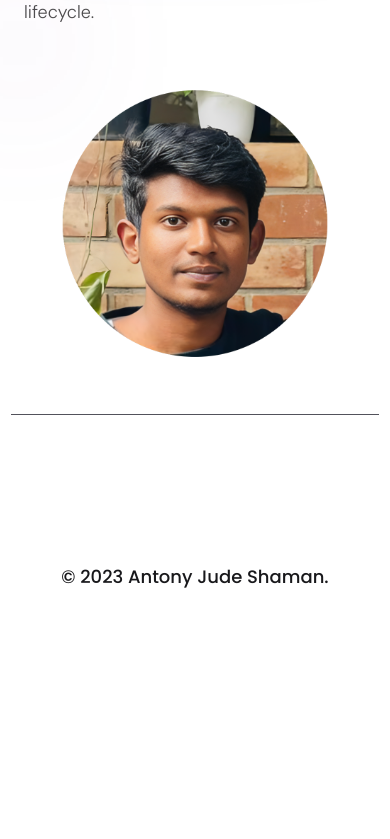
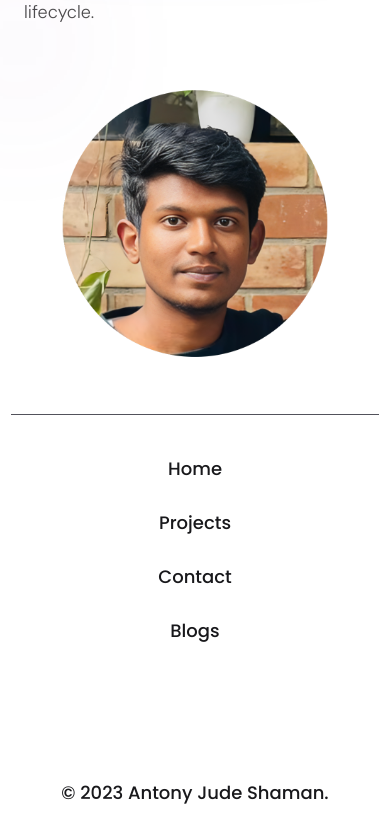
Before and after one commit to AntonyJudeShaman/Portfolio-3.0, a Next.js app: page /about in a window 390 px wide. Shown: the part 1176-2015 px from the top of the page. Before the commit the page ends 1799 px from the top, so only its background shows below. Built offline with nearby package versions, Linux system fonts and the light colour scheme; a web font is replaced by a local one.

Commit message:
changed some colors

```diff
--- a/components/newsletter.tsx
+++ b/components/newsletter.tsx
@@ -10,19 +10,19 @@ import { Input2 } from "./ui/input2";
 import { Gradient4 } from "./gradient";
 import styles from "@/app/page.module.css";
 
-export  default function NewsLetter() {
+export default function NewsLetter() {
   return (
     <div className="md:mx-auto grid md:ml-12 ml-0 md:grid-cols-2 max-w-8xl grid-cols-1 gap-10">
       <div className="md:mt-[7rem] mt-[3rem] mx-auto">
         <div className="p-6">
-          <h2 className="flex mb-4 text-6xl items-center font-display text-zinc-900 dark:text-zinc-100">
+          <h2 className="flex mb-4 md:text-6xl text-5xl items-center font-display bg-clip-text bg-gradient-to-r from-purple-600 to-blue-400 text-transparent">
             Dive into My Chronicles{" "}
           </h2>
           <p className="dmsans mb-6 text-lg">
-            Embark on a journey of knowledge with my exclusive newsletter.
-            Stay ahead with captivating insights, thought-provoking interviews,
-            and expert tips. Subscribe now for your regular dose of valuable
-            content delivered straight to your inbox.
+            Embark on a journey of knowledge with my exclusive newsletter. Stay
+            ahead with captivating insights, thought-provoking interviews, and
+            expert tips. Subscribe now for your regular dose of valuable content
+            delivered straight to your inbox.
           </p>
           <Link href="/blogs" className="group">
             <Button className="text-md poppins" size="lg">
--- a/components/site-footer.tsx
+++ b/components/site-footer.tsx
@@ -1,4 +1,4 @@
-"use client"
+"use client";
 import * as React from "react";
 import Link from "next/link";
 import { ModeToggle } from "@/components/themeToggler";
@@ -18,6 +18,7 @@ export default function SiteFooter({
     <div className="max-w-screen">
       <footer className="md:py-8 bg-gradient-to-rb from-transparent to-black/20">
         <hr className="my-8 border-zinc-600 mx-auto justify-between md:max-w-[85rem] max-w-[23rem] lg:my-8" />
+
         <div className="flex md:flex-row flex-col gap-y-8 justify-between items-center mx-auto text-lg md:text-md md:max-w-[85rem] max-w-[20rem] sm:text-center  text-gray-50">
           <div>
             {navConfig &&
@@ -28,7 +29,7 @@ export default function SiteFooter({
                     aria-label={item.title}
                     href={item.disabled ? "#" : item.href}
                     className={cn(
-                      "group relative flex flex-col justify-center text-right text-lg items-center overflow-hidden poppins hidden mr-4 dark:text-zinc-300 text-zinc-900 md:inline-block rounded-md p-2 font-medium",
+                      "group relative flex flex-col justify-center text-right text-lg items-center overflow-hidden poppins md:mr-4 mr-0 dark:text-zinc-300 text-zinc-900 md:inline-block rounded-md p-2 font-medium",
                       item.disabled && "cursor-not-allowed opacity-60",
                       "relative overflow-hidden after:relative after:flex after:items-center after:content-'' after:w-0 after:h-[2px] dark:after:bg-purple-400 after:bg-green-700 after:transition-all after:duration-300 after:ease-in-out hover:after:w-full",
                       "after:mt-2"
--- a/components/skills.tsx
+++ b/components/skills.tsx
@@ -61,7 +61,7 @@ function Skills() {
           className="mt-[8rem] -z-20 md:block lg:hidden xl:hidden 2xl:hidden hidden mx-auto"
         />
         <div className="md:leading-10 md:p-0 p-6 lg:max-w-xl md:max-w-md xl:max-w-full md:text-xl text-md dark:text-white/70 text-black/50 leading-6 mx-auto">
-          <div className="md:text-2xl md:max-w-[30rem] text-2xl mb-7 mt-[8rem] max-w-full poppins dark:text-purple-100 text-black/80">
+          <div className="md:text-3xl md:max-w-[40rem] text-3xl mb-7 mt-[8rem] max-w-full font-display bg-clip-text bg-gradient-to-r from-purple-600 to-blue-400 text-transparent">
             Here are a few technologies I've been working and worked with:
           </div>
           <div className="grid grid-cols-1">
--- a/components/social-icons.tsx
+++ b/components/social-icons.tsx
@@ -60,7 +60,7 @@ export const SocialMediaIcons = () => (
 );
 
 export const ToolIcons = () => (
-  <div className=" dmsans grid md:grid-cols-5 grid-cols-4 dark:text-purple-100 text-black/80 gap-y-4 md:gap-x-6 xl:gap-x-12 gap-x-8">
+  <div className=" dmsans grid md:grid-cols-5 grid-cols-4 dark:text-white text-black/80 gap-y-4 md:gap-x-6 xl:gap-x-12 gap-x-8">
     <span className="flex flex-row items-center">
       <TbBrandNextjs className="h-[2.5rem] w-[2.5rem] hover:-translate-y-1 duration-300 dark:hover:text-teal-500  hover:text-purple-500 md:h-[4rem] md:w-[4rem]" />
     </span>
```
